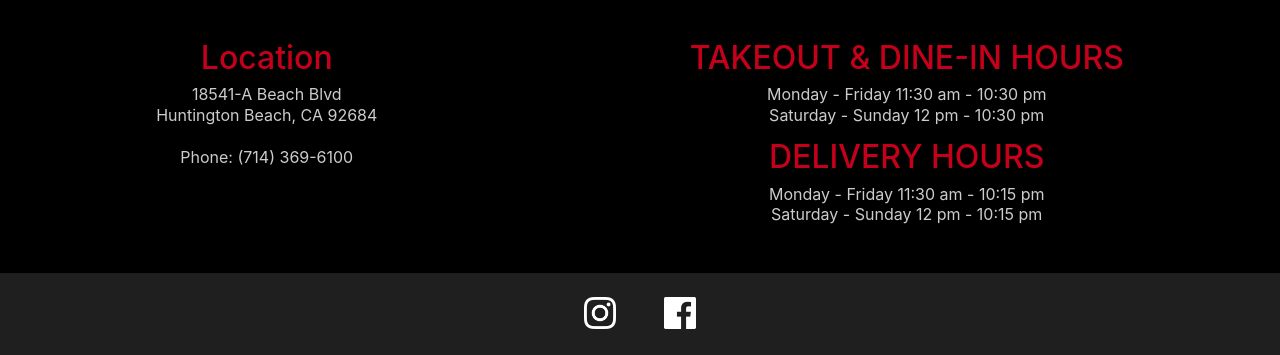
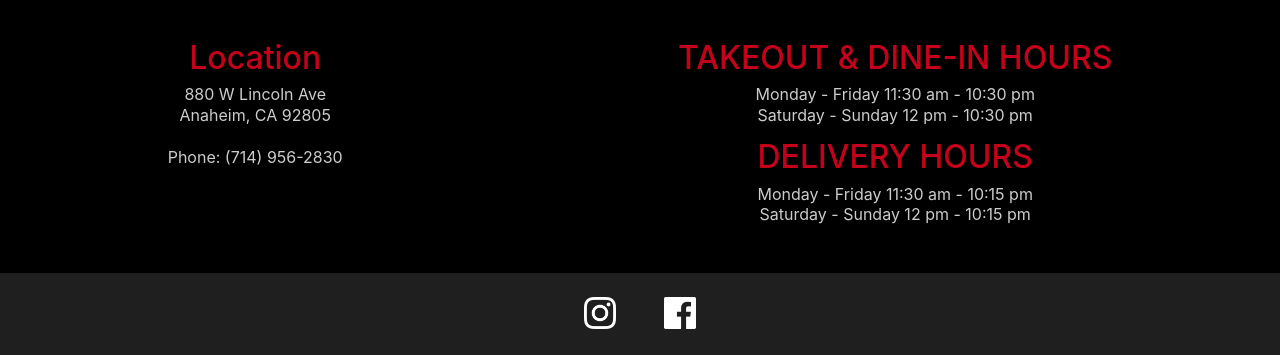
Before and after one commit to aOpenbrier/munchthai, a website: page public/index.html in a window 1280 px wide. Shown: the part 6945-7300 px from the top of the page. Drawn offline with Linux system fonts and the light colour scheme.

Commit message:
fix address

```diff
--- a/public/index.html
+++ b/public/index.html
@@ -114,10 +114,10 @@
         <div id="contact">
             <div>
                 <h2>Location</h2>
-                <p>18541-A Beach Blvd</p>
-                <p>Huntington Beach, CA 92684</p>
+                <p>880 W Lincoln Ave</p>
+                <p>Anaheim, CA 92805</p>
                 <br>
-                <p>Phone: (714) 369-6100</p>
+                <p>Phone: (714) 956-2830</p>
 
             </div>
             <div>
```
